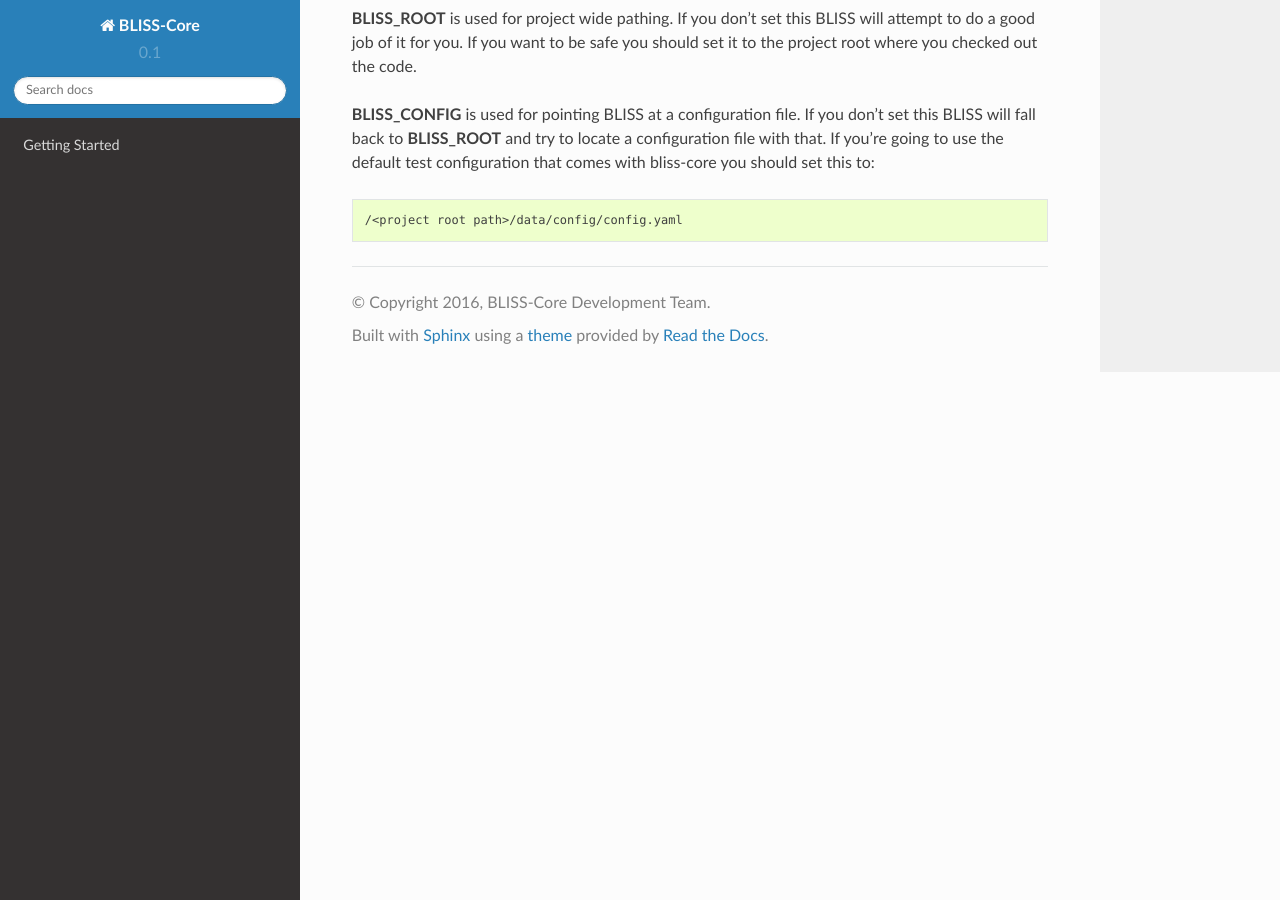
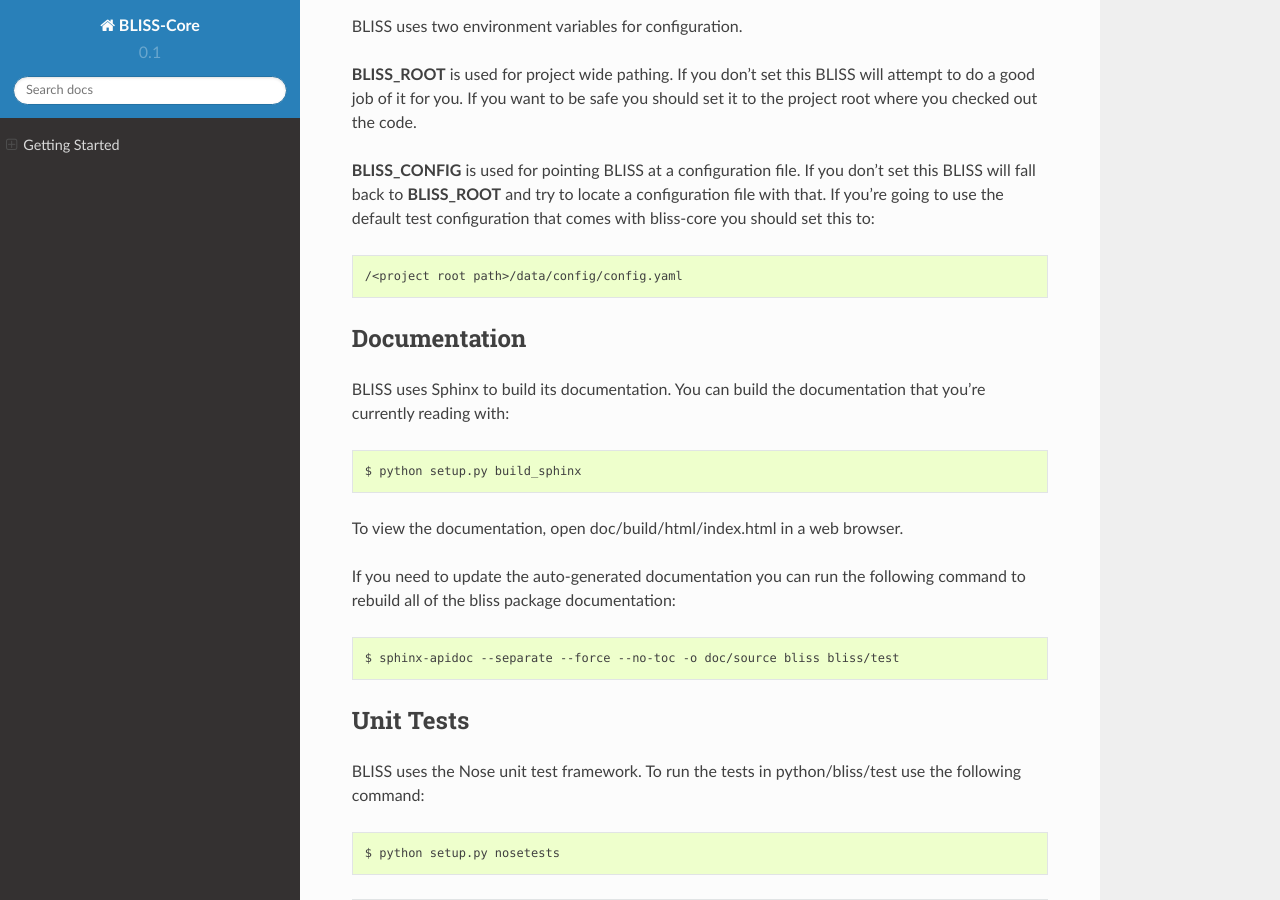
Before and after one commit to NASA-AMMOS/AIT-Core, a Sphinx documentation site: the page built from doc/source/getting_started.rst, in a window 1280 px wide and 900 px high, scrolled down 1000 px. Built offline with Sphinx 7.4.7 and the Read the Docs theme 2.0.0, drawn with Linux system fonts in a browser that asks for light colours.

Commit message:
Add documentation and unit test sections to quickstart

```diff
--- a/doc/source/getting_started.rst
+++ b/doc/source/getting_started.rst
@@ -45,3 +48,28 @@
 .. code-block:: bash
 
     /<project root path>/data/config/config.yaml
+
+Documentation
+-------------
+BLISS uses Sphinx to build its documentation. You can build the documentation that you're currently reading with:
+
+.. code-block:: bash
+
+    $ python setup.py build_sphinx
+
+To view the documentation, open doc/build/html/index.html in a web browser.
+
+If you need to update the auto-generated documentation you can run the following command to rebuild all of the bliss package documentation:
+
+.. code-block:: bash
+
+    $ sphinx-apidoc --separate --force --no-toc -o doc/source bliss bliss/test
+
+Unit Tests
+----------
+
+BLISS uses the Nose unit test framework. To run the tests in python/bliss/test use the following command:
+
+.. code-block:: bash
+
+    $ python setup.py nosetests
```
Also changed, not shown: other parts of doc/source/getting_started.rst (+3 -0 lines).
